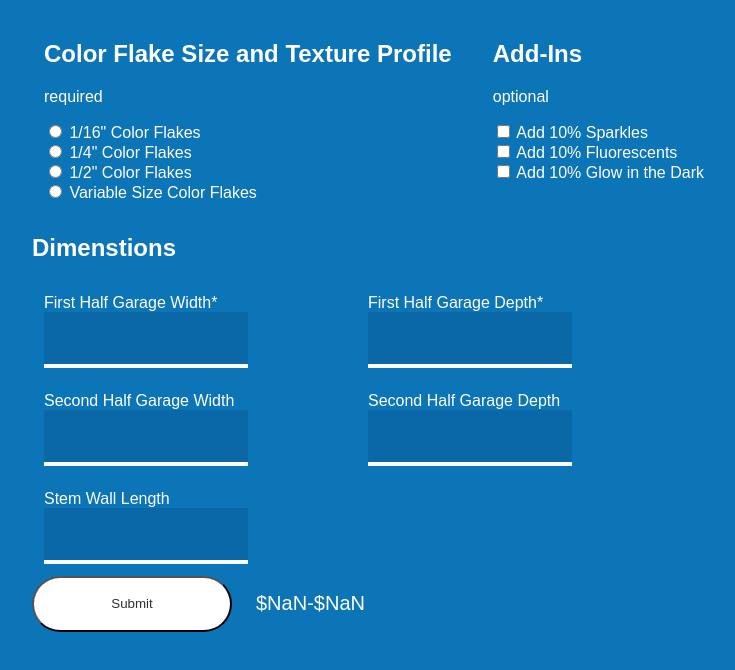
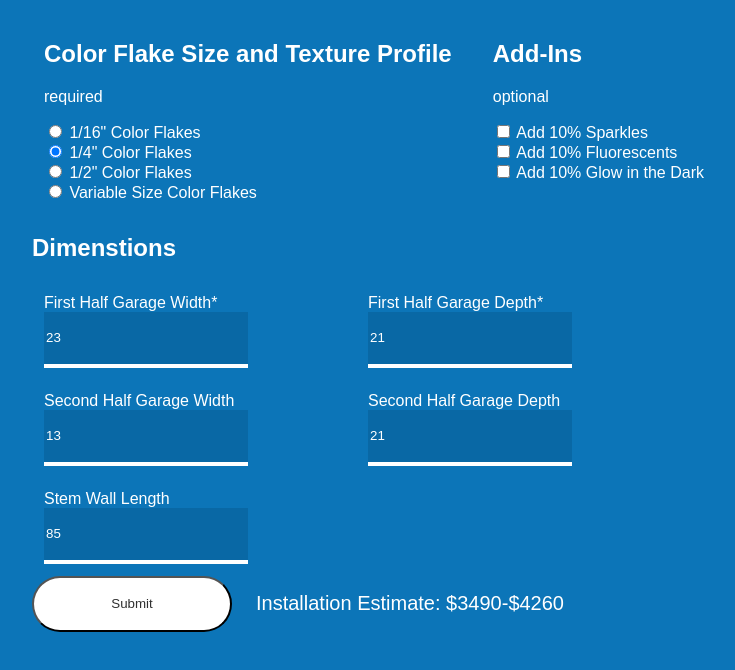
Before and after one commit to scottknight7/flooring-calculator, a plain HTML site: page index.html in a window 1280 px wide. Both pictures are taken after a click on the button "Submit". Shown: the whole page, without its empty margins (266-1001 px from the left). Drawn offline with Linux system fonts and the light colour scheme.

Commit message:
Uopdate layout and add default values

```diff
--- a/index.css
+++ b/index.css
@@ -52,7 +52,8 @@ button {
 }
 .estimate-container {
 	display: flex;
-	/* flex-direction: row; */
+	flex-direction: row-reverse;
+	justify-content: flex-end;
 }
 
 .total-container {
@@ -60,6 +61,7 @@ button {
 	align-items: center;
 	font-size: 20px;
 	padding-left: 24px;
+	height: 56px;
 }
 
 @media (max-width: 700px) {
@@ -83,7 +85,6 @@ button {
 	.total-container {
 		padding-left: 0;
 		justify-content: center;
-		margin-top: 24px;
 	}
 
 	h2 {
--- a/index.html
+++ b/index.html
@@ -18,7 +18,6 @@
 						id="sixteenthFlake"
 						name="flake"
 						onInput="handleFlakeChange('sixteenthFlake')"
-						required
 					/>
 					<label for="flakeChoice1">1/16" Color Flakes</label>
 				</div>
@@ -28,6 +27,7 @@
 						id="fourthFlake"
 						name="flake"
 						onInput="handleFlakeChange('fourthFlake')"
+						checked="checked"
 					/>
 					<label for="flakeChoice2">1/4" Color Flakes</label>
 				</div>
@@ -94,6 +94,7 @@
 						name="1stHalfWidth"
 						onInput="handleDimensionChange('firstHalfWidth')"
 						maxlength="3"
+						value="23"
 					/>
 				</div>
 				<div class="dimension-inner-container">
@@ -105,6 +106,7 @@
 						name="1stHalfDepth"
 						onInput="handleDimensionChange('firstHalfDepth')"
 						maxlength="3"
+						value="21"
 					/>
 				</div>
 			</div>
@@ -119,6 +121,7 @@
 						onInput="handleDimensionChange('secondHalfWidth')"
 						pattern="[0-9]+"
 						maxlength="3"
+						value="13"
 					/>
 				</div>
 				<div class="dimension-inner-container">
@@ -131,6 +134,7 @@
 						onInput="handleDimensionChange('secondHalfDepth')"
 						pattern="[0-9]+"
 						maxlength="3"
+						value="21"
 					/>
 				</div>
 			</div>
@@ -144,17 +148,19 @@
 					onInput="handleDimensionChange('stemWallLength')"
 					pattern="[0-9]+"
 					maxlength="3"
+					value="85"
 				/>
 			</div>
 		</section>
 		<section>
 			<div class="estimate-container">
-				<button id="submit" type="button">Submit</button>
 				<div class="total-container">
+					<!-- <span id="estimate"></span> -->
 					<span id="tenPercentBelow"></span>
 					<span id="dash"></span>
 					<span id="tenPercentAbove"></span>
 				</div>
+				<button id="submit" type="button">Submit</button>
 			</div>
 		</section>
 	</body>
--- a/index.js
+++ b/index.js
@@ -5,11 +5,11 @@ const hasAddIns = {
 };
 
 const dimensions = {
-	firstHalfWidth: 0,
-	firstHalfDepth: 0,
-	secondHalfWidth: 0,
-	secondHalfDepth: 0,
-	stemWallLength: 0
+	firstHalfWidth: 23,
+	firstHalfDepth: 21,
+	secondHalfWidth: 13,
+	secondHalfDepth: 21,
+	stemWallLength: 85
 };
 
 const flakePrices = {
@@ -25,21 +25,17 @@ const addInPrices = {
 	glowInTheDark: 0.4
 };
 
-let selectedFlake;
+let selectedFlake = 'fourthFlake';
 
 const button = document.getElementById('submit');
+const estimate = document.getElementById('estimate');
 const tenPercentBelow = document.getElementById('tenPercentBelow');
 const tenPercentAbove = document.getElementById('tenPercentAbove');
 const dash = document.getElementById('dash');
 const sixteenthFlake = document.getElementById('sixteenthFlake');
-const handleSubmit = (e) => {
-	console.log('submit fired', sixteenthFlake.checkValidity());
-	// e.preventDefault();
-	sixteenthFlake.checkValidity();
-	calculate();
-};
-button.addEventListener('click', () => handleSubmit());
-console.log(button);
+
+button.addEventListener('click', () => calculate());
+
 const calculate = () => {
 	console.log('submit fired');
 	const sparkle = hasAddIns.sparkles ? addInPrices.sparkles : 0;
@@ -69,7 +65,7 @@ const calculate = () => {
 	console.log(tenPercentBelowCost, tenPercentAboveCost);
 
 	// display
-	tenPercentBelow.innerHTML = `$${tenPercentBelowCost.toFixed(0)}`;
+	tenPercentBelow.innerHTML = `Installation Estimate: $${tenPercentBelowCost.toFixed(0)}`;
 	tenPercentAbove.innerHTML = `$${tenPercentAboveCost.toFixed(0)}`;
 	dash.innerHTML = '-';
 
@@ -78,6 +74,7 @@ const calculate = () => {
 
 const handleFlakeChange = (input) => {
 	selectedFlake = input;
+	console.log(selectedFlake);
 };
 
 const handleAddInsChange = (input) => {
```
